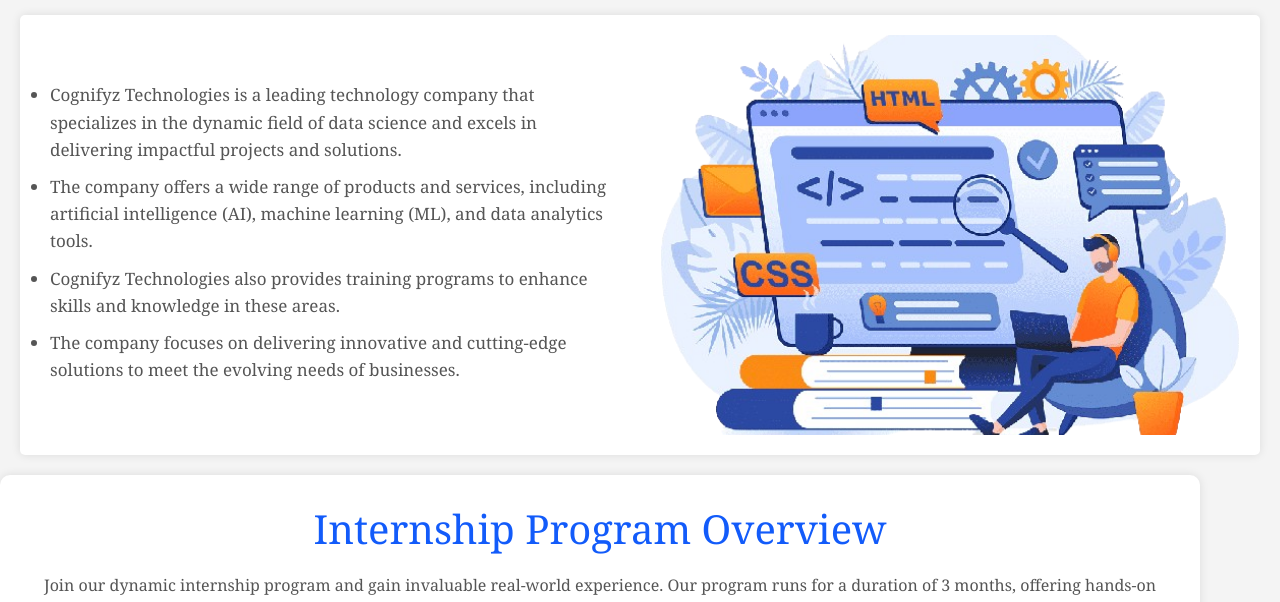
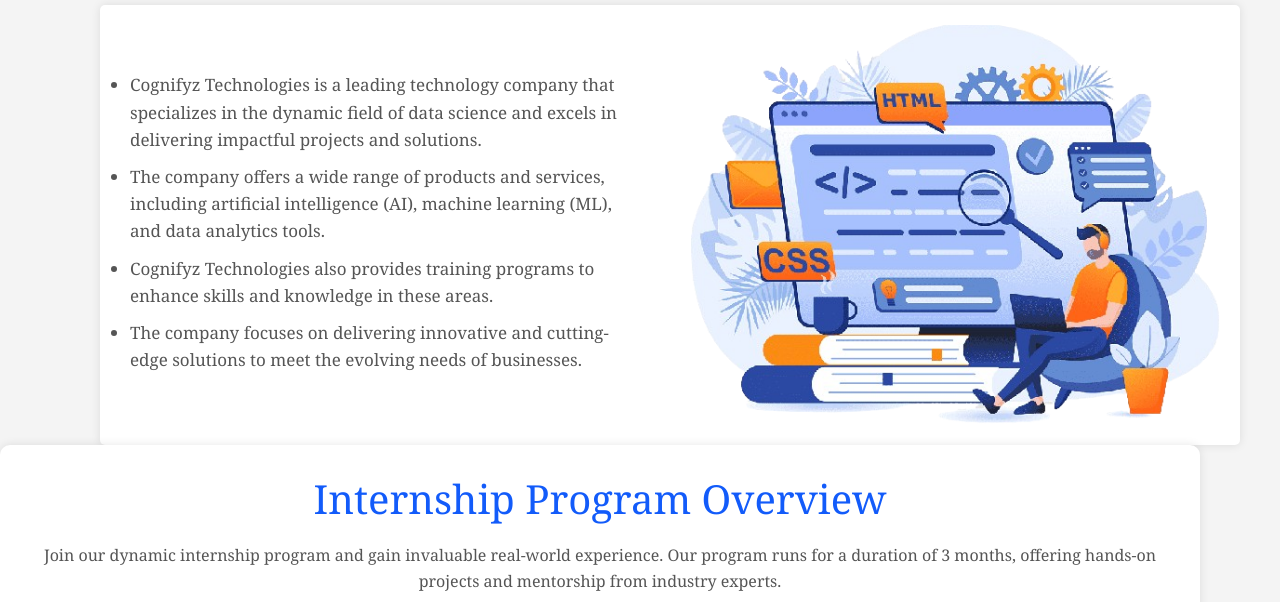
Before and after one commit to RAJAN0607/Cognifyz-Internship, a plain HTML site: page index.html in a window 1280 px wide. Shown: the part 566-1168 px from the top of the page. Drawn offline with nearby package versions, Linux system fonts and the light colour scheme.

Commit message:
Update style.css

```diff
--- a/style.css
+++ b/style.css
@@ -108,8 +108,8 @@
     padding: 20px;
     border-radius: 5px;
     box-shadow: 0 0 10px rgba(0, 0, 0, 0.1);
-    margin: 20px;
-    max-width: 100%;
+    max-width: 1140px;
+    margin-left: 100px;
 }
 
 .about-us-details {
```
